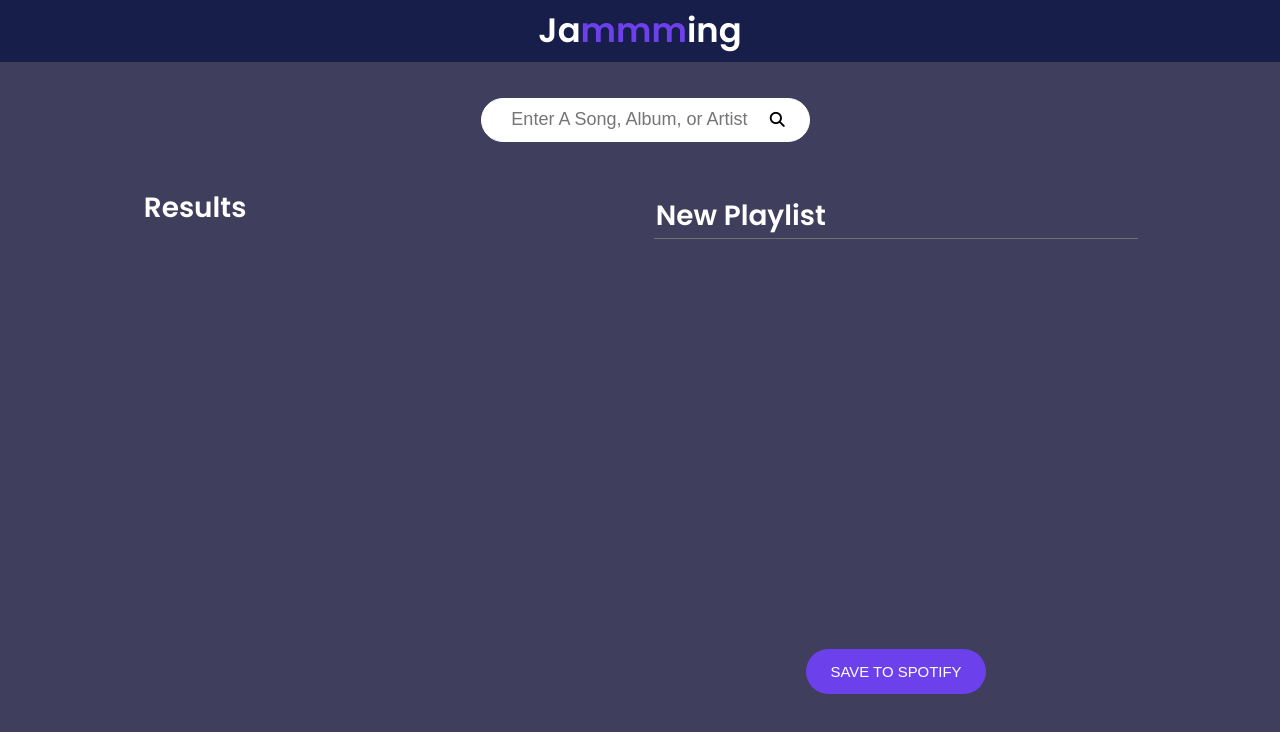
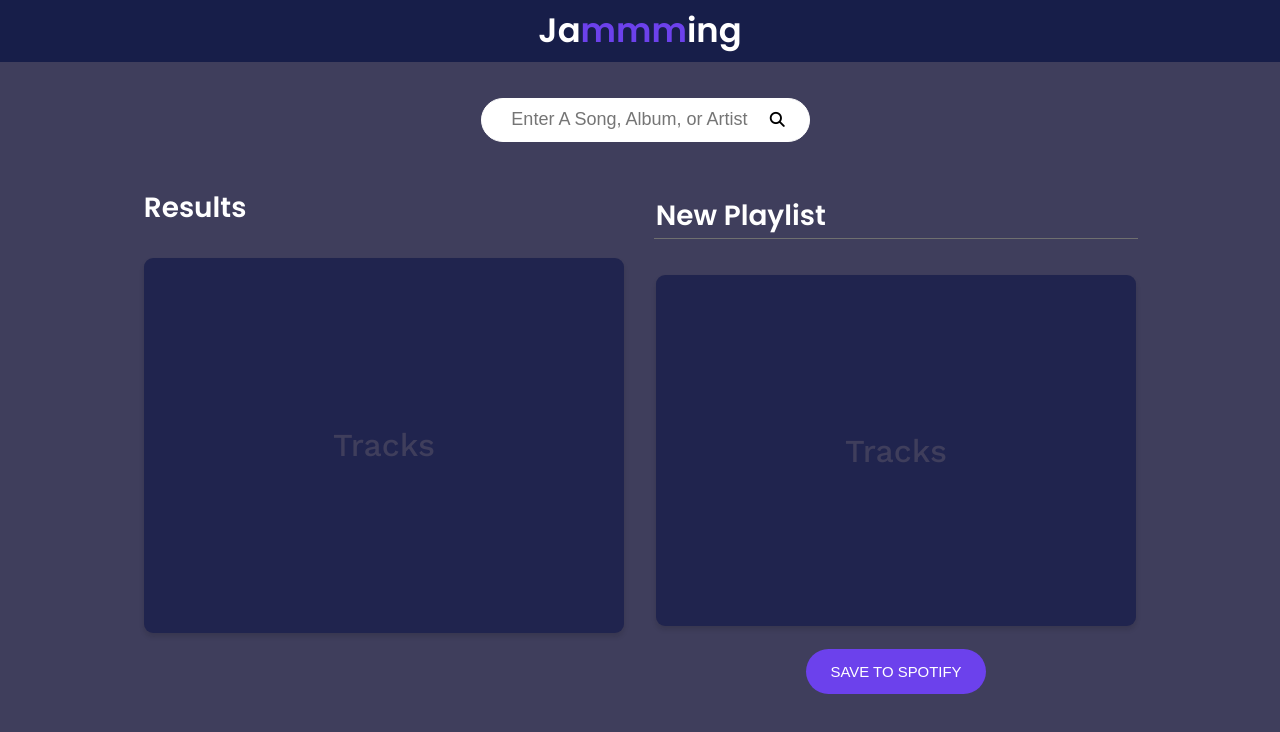
Before and after one commit to FelipeMarinn/jamming, a React app: page / in a window 1280 px wide. Built offline with nearby package versions, Linux system fonts and the light colour scheme.

Commit message:
style: add placeholder

```diff
--- a/src/Components/TrackList/TrackList.css
+++ b/src/Components/TrackList/TrackList.css
@@ -3,3 +3,20 @@
     overflow-y: auto;
     max-height: 90%;
 }
+
+.placeholder-text {
+    font-size: xx-large;
+    justify-content: center;
+}
+
+.placeholder {
+    width: 100%;
+    display: flex;
+    background-color: #010c3f7e;
+    border-radius: .5rem;
+    box-shadow: 0 .2rem .3rem #10101024;
+    height: 75%;
+    justify-content: center;
+    align-items: center;
+    color: #3f3e5c;
+  }
--- a/src/Components/TrackList/TrackList.js
+++ b/src/Components/TrackList/TrackList.js
@@ -6,8 +6,14 @@ import './TrackList.css'
 export class TrackList extends Component {
 
     render() {
+        const placeholder = this.props.tracks
         return (
-            <div className="TrackList">
+            <div className={`${placeholder.length === 0 ? 'placeholder' : 'TrackList'}`}>
+                {
+                    placeholder.length === 0
+                      ? <p className="placeholder-text">Tracks</p>
+                      : null
+                }
                 {
                     this.props.tracks.map( track => {
                         return <Track
@@ -15,7 +21,7 @@ export class TrackList extends Component {
                           key={ track.id }
                           onAdd={ this.props.onAdd }
                           isAdded={ this.props.isAdded }
-                          playList={this.props.playList}
+                          playList={ this.props.playList }
                           onRemove={ this.props.onRemove }
                           isRemoval={ this.props.isRemoval } />
                     })
--- a/src/util/Spotify.js
+++ b/src/util/Spotify.js
@@ -1,7 +1,7 @@
 
 const clientId = '59d3987fcc784ba490624091bd5d308a'
-// const redirectUri = 'http://localhost:3000/'
-const redirectUri = 'https://jamming-02m.netlify.app'
+const redirectUri = 'http://localhost:3000/'
+// const redirectUri = 'https://jamming-02m.netlify.app'
 let accessToken
 
 const Spotify = {
@@ -19,10 +19,10 @@ const Spotify = {
         const expiresInMatch = urlLocation.match(/expires_in=([^&]*)/)
 
         if (accessTokenMatch && expiresInMatch) {
-
             accessToken = accessTokenMatch[1]
             const expiresIn = Number(expiresInMatch[1])
             localStorage.setItem('myToken', accessToken)
+            console.log('verificar match');
 
             // This clear the parameters, allowing us to grap a new access token when it expires
             window.setTimeout(() => {
@@ -31,10 +31,10 @@ const Spotify = {
             }, expiresIn * 1000);
             window.history.pushState('Access Token', null, '/');
             return accessToken
-
         } else {
+            console.log('asignar url');
             const accessUrl = `https://accounts.spotify.com/authorize?client_id=${clientId}&response_type=token&scope=playlist-modify-public&redirect_uri=${redirectUri}`
-            window.location.assign(accessUrl)
+            window.location = accessUrl
         }
     },
 
@@ -43,6 +43,7 @@ const Spotify = {
         const accessToken = localStorage.getItem('myToken')
           ? localStorage.getItem('myToken')
           : Spotify.getAccessToken()
+        console.log(accessToken);
         return fetch(`https://api.spotify.com/v1/search?type=track&q=${term}`, {
             method: 'GET',
             headers: {
```
